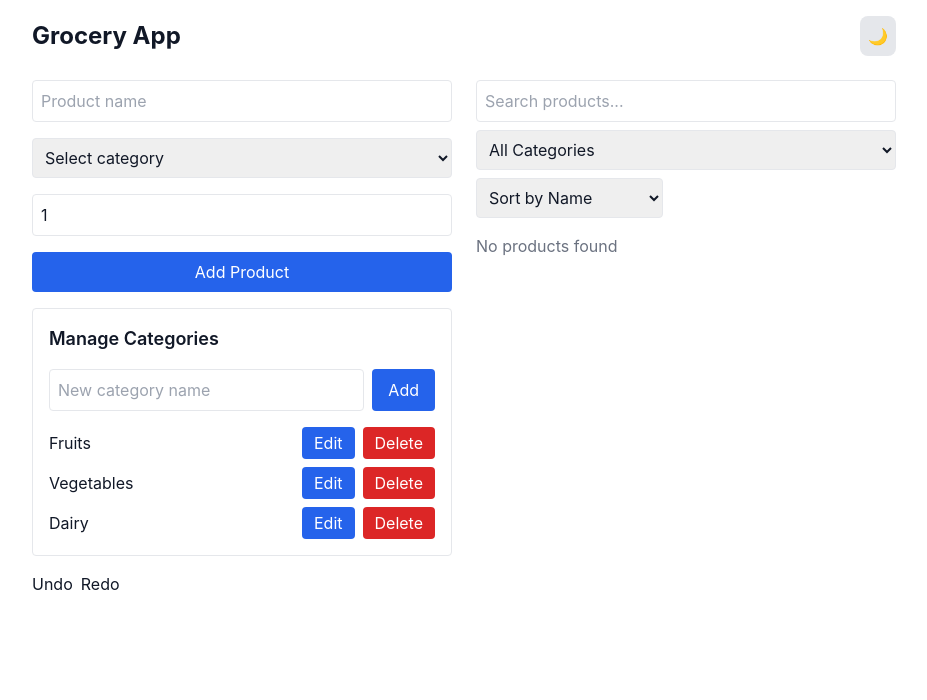
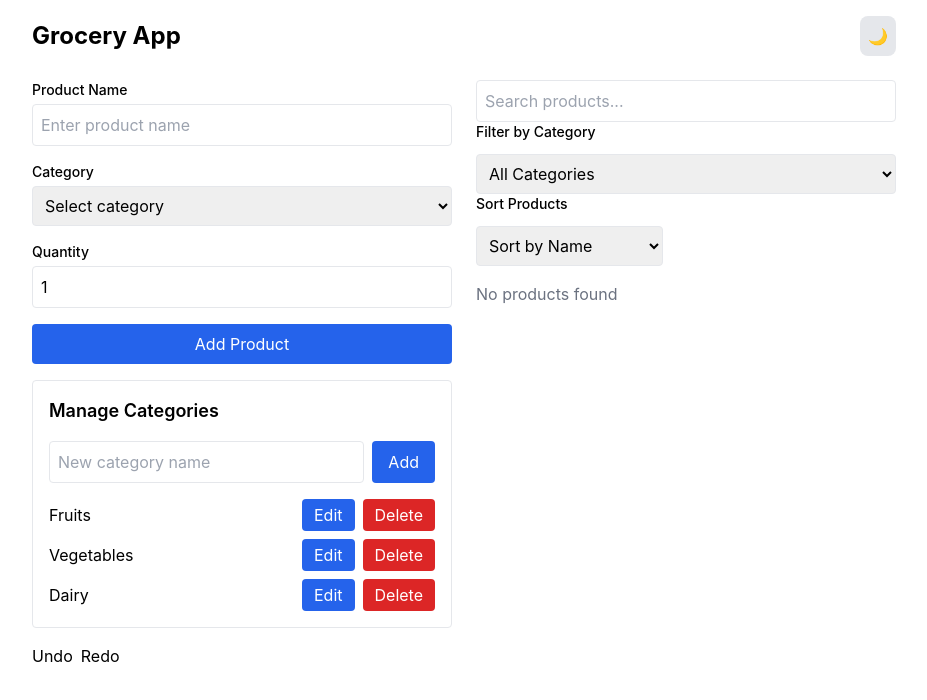
Before and after one commit to 0xCookies/grocery, a React (Create React App) app: page / in a window 1280 px wide. Shown: the top 700 px of the page, without its empty margins (176-1103 px from the left). Built offline with nearby package versions, Linux system fonts and the light colour scheme.

Commit message:
This change: Adds a semantic <main> element Includes role="main" for additional accessibility support Properly structures the document hierarchy Helps screen readers identify the main content area Follows WCAG guidelines for document landmarks

```diff
--- a/src/App.js
+++ b/src/App.js
@@ -120,10 +120,8 @@ const App = () => {
 
   return (
     <DndProvider backend={HTML5Backend}>
-      <div className={`min-h-screen transition-colors duration-200 ${
-        isDarkMode ? 'dark bg-gray-900 text-white' : 'bg-white text-gray-900'
-      }`}>
-        <div className="max-w-4xl mx-auto p-4">
+      <div className={`min-h-screen ${isDarkMode ? 'dark bg-gray-900 text-white' : 'bg-white'}`}>
+        <main className="max-w-4xl mx-auto p-4" role="main">
           <div className="flex justify-between items-center mb-6">
             <h1 className="text-2xl font-bold">Grocery App</h1>
             <ThemeToggle />
@@ -151,15 +149,22 @@ const App = () => {
                 selected={filterCategory}
                 onChange={setFilterCategory}
               />
+              <div>
+                <label htmlFor="sortProducts" className="block mb-1 text-sm font-medium">
+                  Sort Products
+                </label>
                 <select
+                  id="sortProducts"
                   value={sortBy}
                   onChange={(e) => setSortBy(e.target.value)}
-                className="mt-2 p-2 border rounded"
+                  className="mt-2 p-2 border rounded dark:bg-gray-800 dark:border-gray-700"
+                  aria-label="Sort products by"
                 >
                   <option value="name">Sort by Name</option>
                   <option value="category">Sort by Category</option>
                   <option value="date">Sort by Date Added</option>
                 </select>
+              </div>
 
               <ProductList
                 products={filteredProducts}
@@ -168,7 +173,7 @@ const App = () => {
               />
             </div>
           </div>
-        </div>
+        </main>
       </div>
     </DndProvider>
   );
--- a/src/components/CategoryFilter.jsx
+++ b/src/components/CategoryFilter.jsx
@@ -1,13 +1,19 @@
 export const CategoryFilter = ({ categories, selected, onChange }) => (
+  <div>
+    <label htmlFor="categoryFilter" className="block mb-1 text-sm font-medium">
+      Filter by Category
+    </label>
     <select
+      id="categoryFilter"
       value={selected}
       onChange={(e) => onChange(e.target.value)}
-    className="w-full p-2 border rounded mt-2 dark:bg-gray-800 dark:border-gray-700
-               dark:text-white focus:outline-none focus:ring-2 focus:ring-blue-500"
+      className="w-full p-2 border rounded mt-2 dark:bg-gray-800 dark:border-gray-700"
+      aria-label="Filter products by category"
     >
       <option value="">All Categories</option>
       {categories.map(category => (
         <option key={category} value={category}>{category}</option>
       ))}
     </select>
+  </div>
 );
--- a/src/components/ProductForm.jsx
+++ b/src/components/ProductForm.jsx
@@ -19,16 +19,27 @@ export const ProductForm = ({ onAdd, categories }) => {
 
   return (
     <form onSubmit={handleSubmit} className="space-y-4">
-      {error && <div className="text-red-500">{error}</div>}
+      <div>
+        <label htmlFor="productName" className="block mb-1 text-sm font-medium">
+          Product Name
+        </label>
         <input
+          id="productName"
           type="text"
           value={product.name}
           onChange={(e) => setProduct({ ...product, name: e.target.value })}
-        placeholder="Product name"
-        className="w-full p-2 border rounded dark:bg-gray-800 dark:border-gray-700
-                   dark:text-white focus:outline-none focus:ring-2 focus:ring-blue-500"
+          placeholder="Enter product name"
+          className="w-full p-2 border rounded dark:bg-gray-800 dark:border-gray-700"
+          required
         />
+      </div>
+
+      <div>
+        <label htmlFor="productCategory" className="block mb-1 text-sm font-medium">
+          Category
+        </label>
         <select
+          id="productCategory"
           value={product.category}
           onChange={(e) => setProduct({ ...product, category: e.target.value })}
           className="w-full p-2 border rounded dark:bg-gray-800 dark:border-gray-700"
@@ -39,13 +50,23 @@ export const ProductForm = ({ onAdd, categories }) => {
             <option key={cat} value={cat}>{cat}</option>
           ))}
         </select>
+      </div>
+
+      <div>
+        <label htmlFor="productQuantity" className="block mb-1 text-sm font-medium">
+          Quantity
+        </label>
         <input
+          id="productQuantity"
           type="number"
+          min="1"
           value={product.quantity}
           onChange={(e) => setProduct({ ...product, quantity: parseInt(e.target.value) })}
-        min="1"
-        className="w-full p-2 border rounded"
+          className="w-full p-2 border rounded dark:bg-gray-800 dark:border-gray-700"
+          required
         />
+      </div>
+
       <button
         type="submit"
         className="w-full bg-blue-600 hover:bg-blue-700 text-white p-2 rounded"
```
Lines whose indentation alone changed are shown as unchanged.
